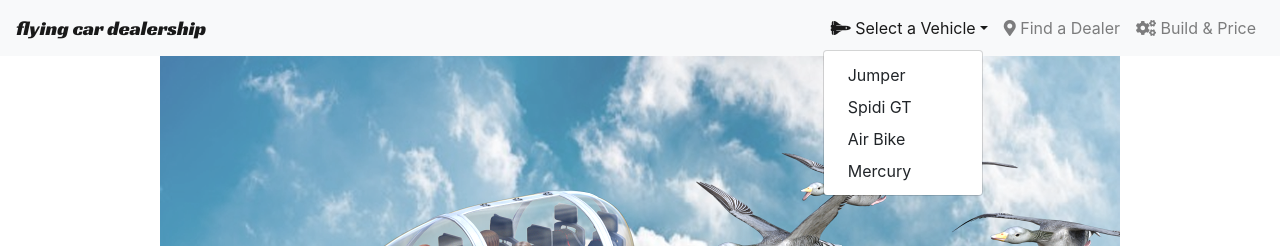
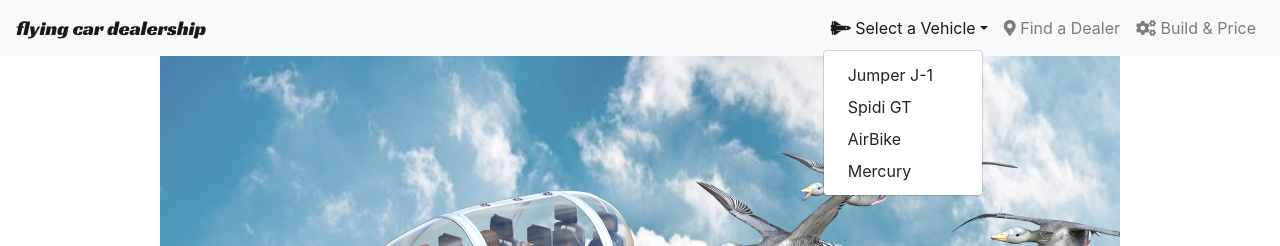
Before and after one commit to brucevanhorn2/reactstrap-course, a React (Create React App) app: page / in a window 1280 px wide. Both pictures are taken after a click on the link "Select a Vehicle". Shown: the top 246 px of the page. Built offline with nearby package versions, Linux system fonts and the light colour scheme.

Commit message:
Topnav is now data driven.  I also added detail URL's to the data configuration.

```diff
--- a/src/App.js
+++ b/src/App.js
@@ -13,6 +13,7 @@ const VehicleData = [
     altText: '2018 Jumper J-1',
     caption: '2018 Jumper J-1',
     description: '',
+    detailUrl: '/jumper/',
     msrp: 36000
   },{
     model:  "Spidi GT",
@@ -22,6 +23,7 @@ const VehicleData = [
     altText: '2018 Spidi - Your Ultimate Getaway Car',
     caption: '2018 Spidi',
     description: '',
+    detailUrl: '/spidi/',
     msrp: 42000
   },{
     model:  "AirBike",
@@ -31,6 +33,7 @@ const VehicleData = [
     altText: '2018 AirBike',
     caption: '2018 AirBike',
     description: '',
+    detailUrl: '/airbike/',
     msrp: 18500
   },{
     model:  "Mercury",
@@ -40,6 +43,7 @@ const VehicleData = [
     altText: 'Mercury Spacefaring Commercial Transport',
     caption: 'Mercurty Spacefaring Commercial Transport',
     description: '',
+    detailUrl: '/mercury/',
     msrp: 167000
   }
 ]
--- a/src/components/TopNav/TopNav.js
+++ b/src/components/TopNav/TopNav.js
@@ -10,9 +10,10 @@ import {
   UncontrolledDropdown,
   DropdownToggle,
   DropdownMenu,
-    DropdownItem } from 'reactstrap';
+  DropdownItem
+} from 'reactstrap';
 
-class TopNav extends React.Component{
+class TopNav extends React.Component {
   constructor(props) {
     super(props);
     this.toggle = this.toggle.bind(this);
@@ -27,7 +28,13 @@ class TopNav extends React.Component{
       isOpen: !this.state.isOpen
     });
   }
-    render(){
+  render() {
+    const VehicleSelections = this.props.data.map((item) => {
+      return <DropdownItem tag="a" href={ item.detailUrl }>
+        { item.model }
+        </DropdownItem>
+    });
+
     return (<Navbar color="light" light expand="md">
       <NavbarBrand className="Branding" href="/">flying car dealership</NavbarBrand>
       <NavbarToggler onClick={this.toggle} />
@@ -38,18 +45,7 @@ class TopNav extends React.Component{
               <i class="fas fa-space-shuttle"></i> Select a Vehicle
               </DropdownToggle>
             <DropdownMenu>
-                <DropdownItem>
-                  Jumper
-                </DropdownItem>
-                <DropdownItem>
-                  Spidi GT
-                </DropdownItem>
-                <DropdownItem>
-                  Air Bike
-                </DropdownItem>
-                <DropdownItem>
-                  Mercury
-                </DropdownItem>
+              {VehicleSelections}
             </DropdownMenu>
           </UncontrolledDropdown>
           <NavItem>
```
Lines whose indentation alone changed are shown as unchanged.
